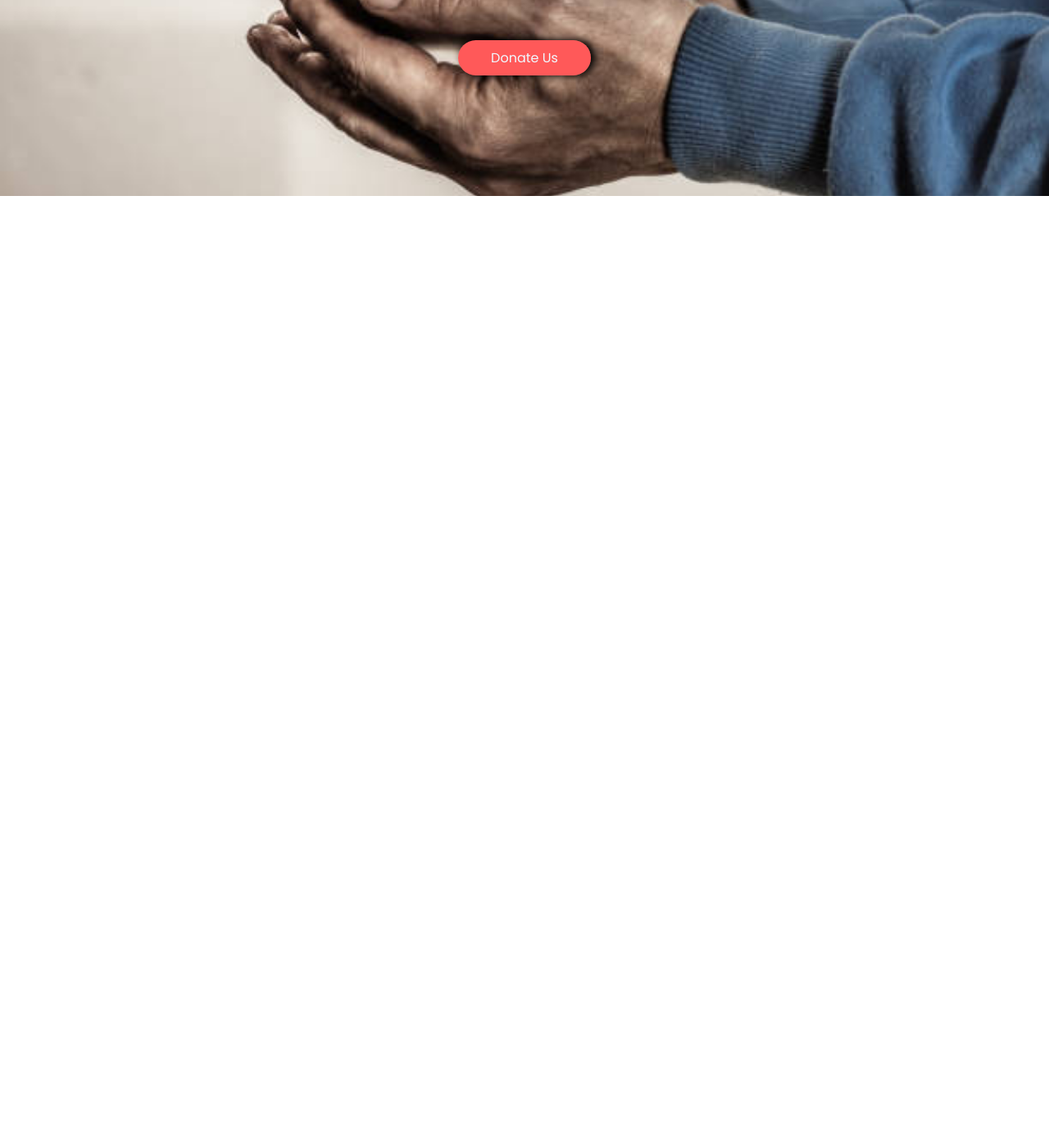
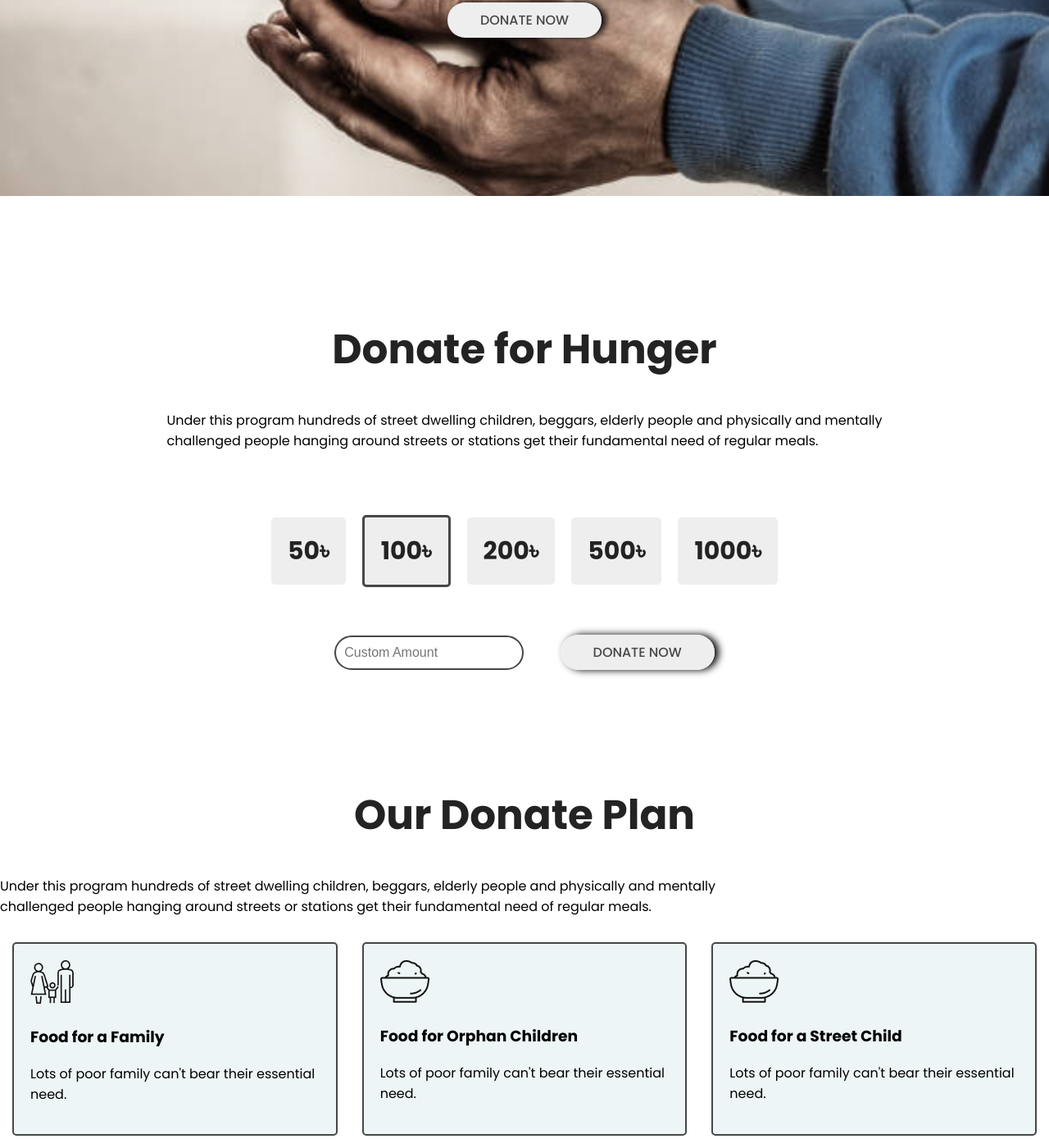
Before and after one commit to shahriarahmmed/share-your-food, a plain HTML site: page index.html in a window 1280 px wide. Shown: the part 561-1961 px from the top of the page at 82% size. Before the commit the page ends 800 px from the top, so only its background shows below. Drawn offline with Linux system fonts and the light colour scheme.

Commit message:
add new section

```diff
--- a/index.html
+++ b/index.html
@@ -18,10 +18,55 @@
     <section class="home-sec">
         <div>
             <h1>Help Hunger Disappear. <br>Share Food, Save Life.</h1>
-            <p id="home-para">When our economy is really sound, and everybody ascends with the tide of success, at that point issues,<br>
-            for example, the absence of reasonable lodging, vagrancy, and hunger are extraordinarily decreased.</p>
+            <p id="home-para">When our economy is really sound, and everybody ascends with the tide of success, at that
+                point issues,<br>
+                for example, the absence of reasonable lodging, vagrancy, and hunger are extraordinarily decreased.</p>
             <div class="button">
-                <a href="#" target="_blank" class="cta-button">Donate Us</a>
+                <a href="#" target="_blank" class="cta-button">DONATE NOW</a>
+            </div>
+        </div>
+    </section>
+
+    <section class="donation-sec">
+        <div id="donation-sec">
+            <h2>Donate for Hunger</h2>
+            <p>Under this program hundreds of street dwelling children, beggars, elderly people and physically and mentally<br>
+            challenged people hanging around streets or stations get their fundamental need of regular meals.</p>
+            <div class="donation-amount">
+                <div><h4 class="fix-amount">50৳</h4></div>
+                <div><h4 class="fix-amount" id="selected-amount">100৳</h4></div>
+                <div><h4 class="fix-amount">200৳</h4></div>
+                <div><h4 class="fix-amount">500৳</h4></div>
+                <div><h4 class="fix-amount">1000৳</h4></div>
+            </div>
+            <div class="custom-amount">
+                <input type="number" placeholder="Custom Amount" class="amount-input">
+                <a href="#" target="_blank" class="cta-button">DONATE NOW</a>
+            </div>
+        </div>
+    </section>
+
+    <section>
+        <div>
+            <h2>Our Donate Plan</h2>
+            <p>Under this program hundreds of street dwelling children, beggars, elderly people and physically and mentally<br>
+            challenged people hanging around streets or stations get their fundamental need of regular meals.</p>
+            <div class="donate-plan">
+                <div class="donate-plan-type food-for-a-family">
+                    <img src="icons/shelter.png" alt="">
+                    <h3>Food for a Family</h3>
+                    <p>Lots of poor family can't bear their essential need.</p>
+                </div>
+                <div class="donate-plan-type">
+                    <img src="icons/food.png" alt="">
+                    <h3>Food for Orphan Children</h3>
+                    <p>Lots of poor family can't bear their essential need.</p>
+                </div>
+                <div class="donate-plan-type">
+                    <img src="icons/food.png" alt="">
+                    <h3>Food for a Street Child</h3>
+                    <p>Lots of poor family can't bear their essential need.</p>
+                </div>
             </div>
         </div>
     </section>
--- a/style.css
+++ b/style.css
@@ -23,19 +23,84 @@ h1 {
     margin: 10px;
     padding: 10px;
     text-align: center;
-    font-size: 25px;
+    font-size: 20px;
 }
 .button {
     text-align: center;
     margin-top: 50px;
 }
 .cta-button {
-
-    color: aliceblue;
+    font-weight: 500;
+    color: #474747;
     text-decoration: none;
-    background-color: #FF5959;
+    background-color: #eeeeee;
     margin: 20px;
     padding: 10px 40px;
     border-radius: 50px;
     box-shadow: 5px 0px 10px black;
 }
+.donation-sec {
+    display: flex;
+    min-height: 70%;
+    justify-content: center;
+}
+#donation-sec {
+    margin: 50px;
+    margin-top: 100px;
+    padding: 20px;
+}
+h2 {
+    margin: 10px;
+    margin-bottom: 10px;
+    padding: 20px;
+    color: rgb(35, 35, 35);
+    text-align: center;
+    font-size: 50px;
+}
+.donation-amount{
+    display: flex;
+    justify-content: center;
+    margin: 40px;
+    margin-top: 100px;
+    margin-bottom: 60px;
+}
+.fix-amount {
+    font-size: 30px;
+    font-weight: 700;
+    color: rgb(35, 35, 35);
+    display: inline;
+    margin: 10px;
+    padding: 20px;
+    align-items: center;
+    background-color: #eeeeee;
+    border-radius: 5px;
+
+}
+#selected-amount {
+    border:3px solid #474747;
+}
+.amount-input {
+    font-size: 16px;
+    margin: 20px;
+    padding: 10px;
+    background-color: #fff;
+    border: 2px solid #474747;
+    border-radius: 50px;
+    max-width: fit-content;
+}
+.custom-amount {
+    margin: 20px;
+    text-align: center;
+}
+.donate-plan {
+    display: flex;
+
+}
+.donate-plan-type {
+    display: inline-block;
+    border: 2px solid #474747;
+    background-color: rgba(79, 157, 166, 0.1);
+    margin: 15px;
+    padding: 20px;
+    border-radius: 5px;
+}
```
Also changed, not shown: icons/orphan-child.png (added).
